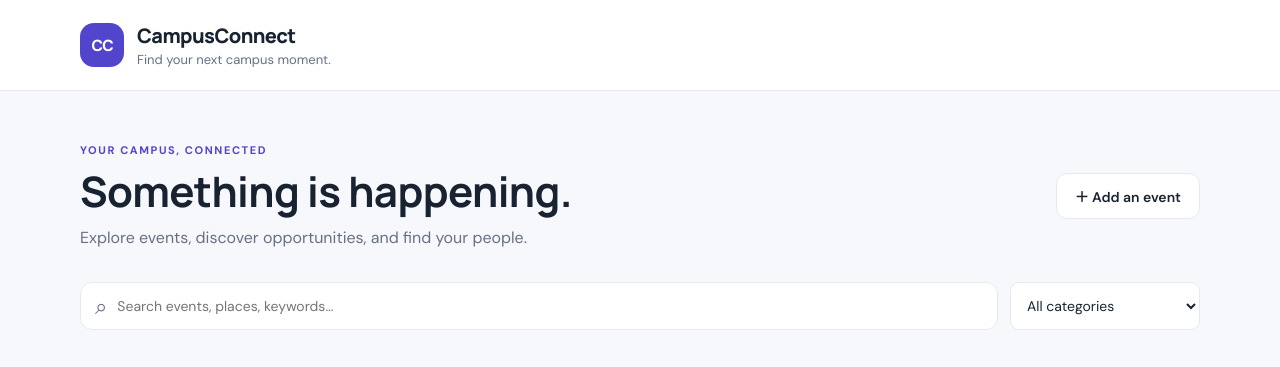
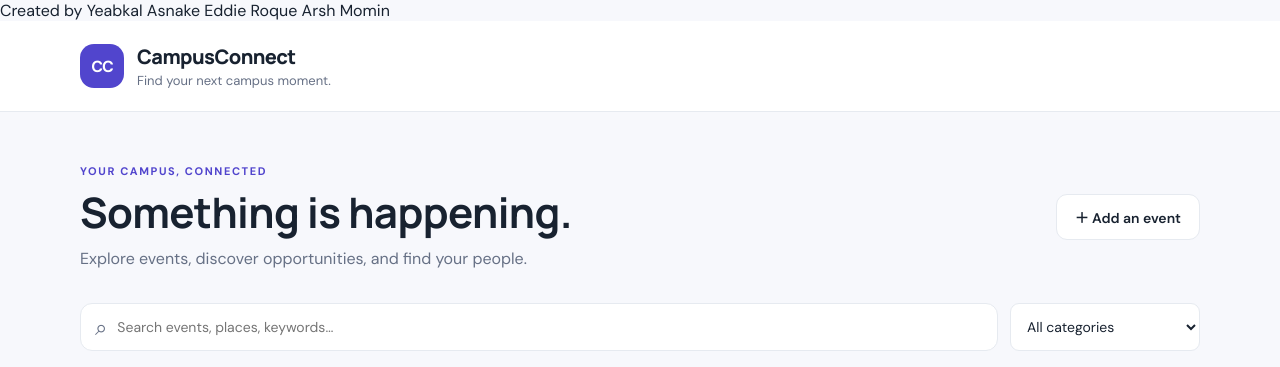
Before and after one commit to arshmomin13/CampusConnect, a FastAPI app: page / in a window 1280 px wide. Shown: the top 367 px of the page. Run offline with FastAPI, Linux system fonts and the light colour scheme.

Commit message:
creator names

```diff
--- a/app/templates/index.html
+++ b/app/templates/index.html
@@ -7,6 +7,12 @@
   <link rel="stylesheet" href="/static/styles.css">
 </head>
 <body>
+  <div class="creators-bar">
+  <span class="creators-label">Created by</span>
+  <span class="creator">Yeabkal Asnake</span>
+  <span class="creator">Eddie Roque</span>
+  <span class="creator">Arsh Momin</span>
+</div>
   <header class="site-header">
     <div class="brand-mark">CC</div>
     <div>
```
